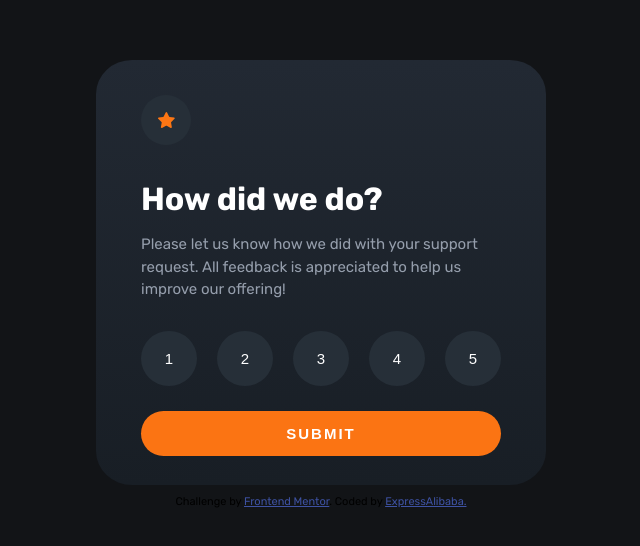
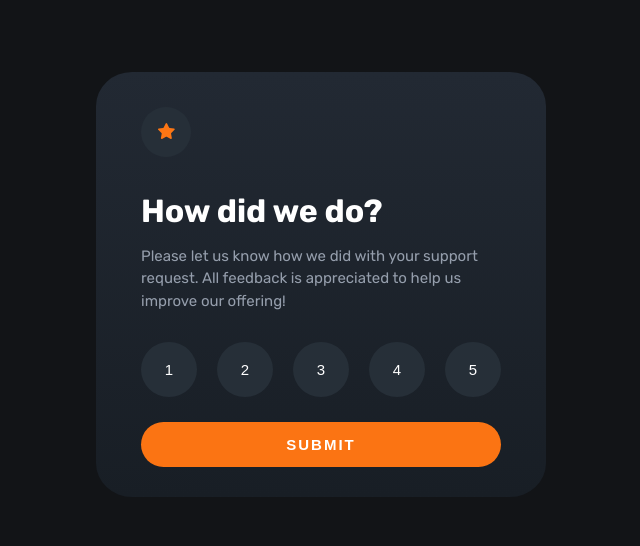
Before and after one commit to FMP-a/Rating_System-RatingSystem, a plain HTML site: page index.html in a window 1280 px wide. Shown: the part 116-662 px from the top of the page, without its empty margins (319-959 px from the left). Drawn offline with Linux system fonts and the light colour scheme.

Commit message:
Update index.html

```diff
--- a/index.html
+++ b/index.html
@@ -335,18 +335,6 @@
             </div>
         </div>
         <!-- Thank you state end -->
-
-        <footer class="attribution">
-            Challenge by
-            <a
-                href="https://www.frontendmentor.io?ref=challenge"
-                target="_blank"
-                >Frontend Mentor</a
-            >. Coded by
-            <a href="https://github.com/ExpressAlibaba" target="_blank"
-                >ExpressAlibaba.</a
-            >
-        </footer>
         <script src="script.js"></script>
     </body>
 </html>
```
